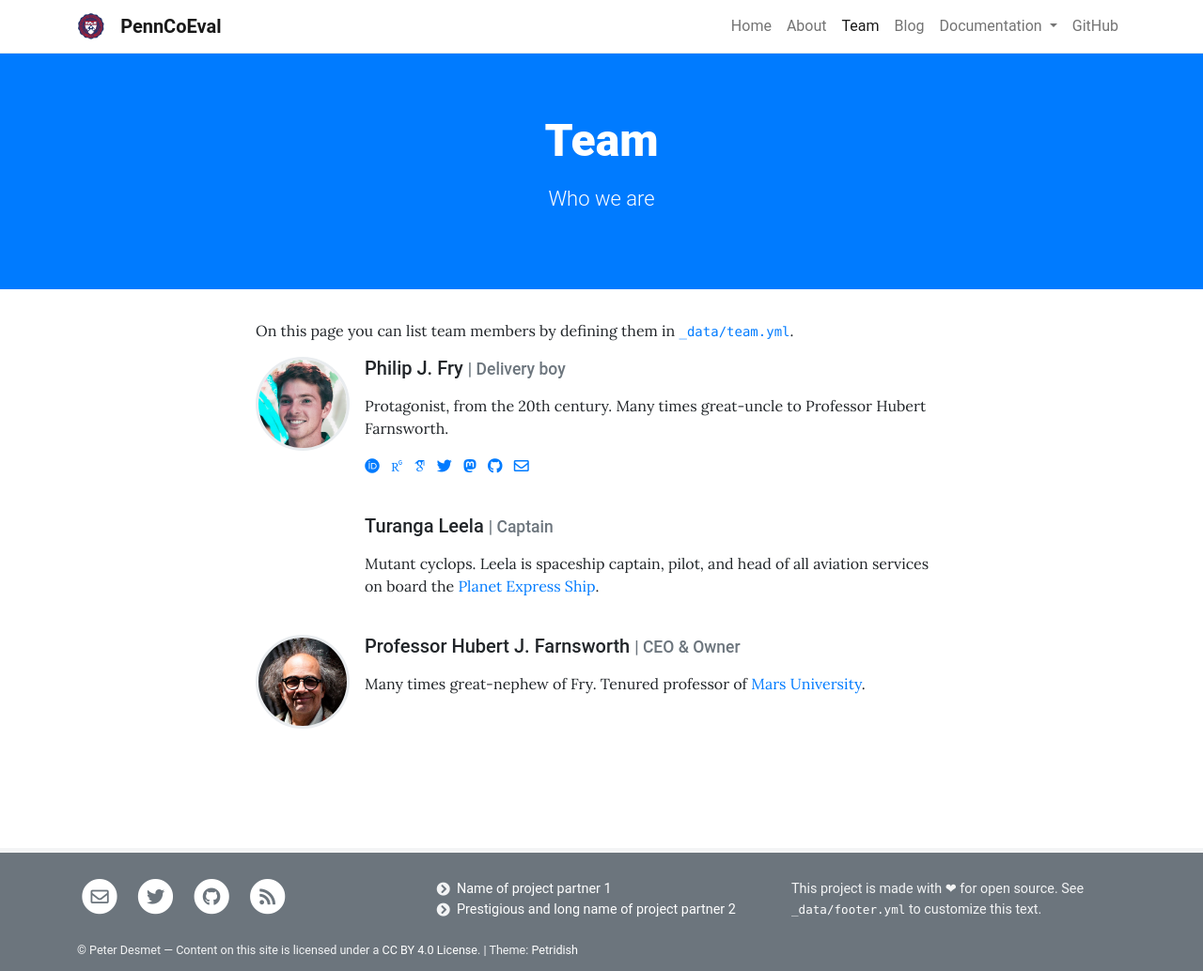
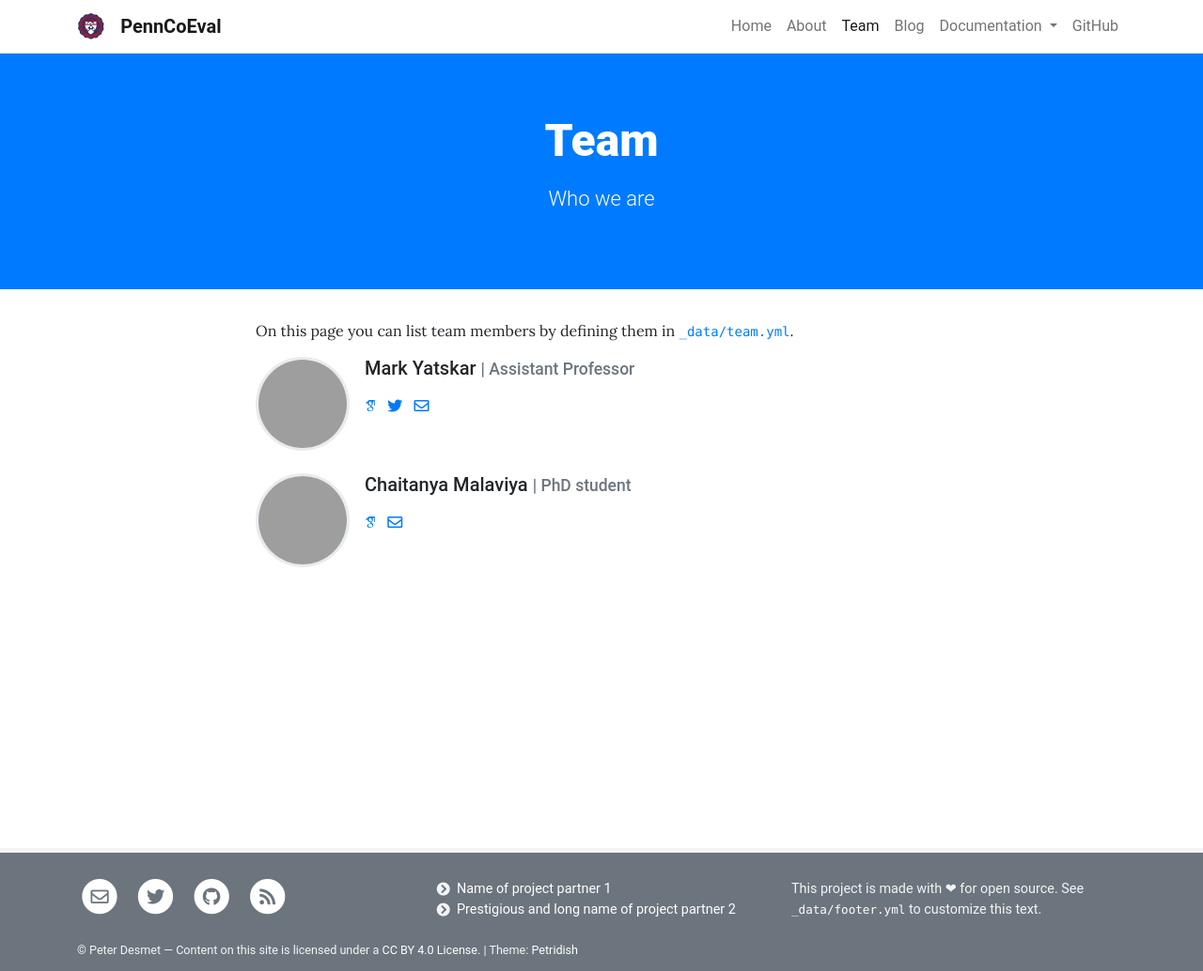
Before and after one commit to penncoeval/penncoeval, a Jekyll site: the page built from pages/team.md, in a window 1280 px wide. Shown: the whole page at 94% size. Built offline with Jekyll 4.4.1, drawn with Linux system fonts in a browser that asks for light colours; some web fonts are replaced; grey boxes are pictures that could not be loaded.

Commit message:
Update team.yml

```diff
--- a/_data/team.yml
+++ b/_data/team.yml
@@ -1,26 +1,19 @@
 # Project team members listed below will appear on the /team page
 
-- name: Philip J. Fry
-  role: Delivery boy # Will appear next to name
-  image: assets/theme/images/fry_ethan-hoover-311143-unsplash.jpg # Can be external link
-  description: > # Can be Markdown
-    Protagonist, from the 20th century. Many times great-uncle to Professor Hubert Farnsworth.
-  orcid: 0000-0000-0000-0000
-  researchgate: researchgate_username
-  googlescholar: googlescholar_username
-  twitter: twitter_username
-  mastodon: https://mastodon.social/@mastodon_username
-  github: github_username
-  email: name@example.com
+- name: Mark Yatskar
+  role: Assistant Professor # Will appear next to name
+  image: assets/theme/images/mark.png # Can be external link
+  # description: > # Can be Markdown
+  #   Protagonist, from the 20th century. Many times great-uncle to Professor Hubert Farnsworth.
+  googlescholar: 6RxMYNEAAAAJ
+  twitter: yatskar
+  email: myatskar@seas.upenn.edu
 
-- name: Turanga Leela
-  role: Captain
-  description: >
-    Mutant cyclops. Leela is spaceship captain, pilot, and head of all
-    aviation services on board the [Planet Express Ship](https://en.wikipedia.org/wiki/Planet_Express_Ship).
-
-- name: Professor Hubert J. Farnsworth
-  role: CEO & Owner
-  image: assets/theme/images/farnsworth_angelo-abear-1662775-unsplash.jpg
-  description: >
-    Many times great-nephew of Fry. Tenured professor of [Mars University](https://en.wikipedia.org/wiki/Mars_University).
+- name: Chaitanya Malaviya
+  role: PhD student
+  image: assets/theme/images/chaitanya.jpg # Can be external link
+  googlescholar: s3MzzwwAAAAJ&hl=en
+  email: cmalaviy@seas.upenn.edu
+  # description: >
+  #   Mutant cyclops. Leela is spaceship captain, pilot, and head of all
+  #   aviation services on board the [Planet Express Ship](https://en.wikipedia.org/wiki/Planet_Express_Ship).
```
